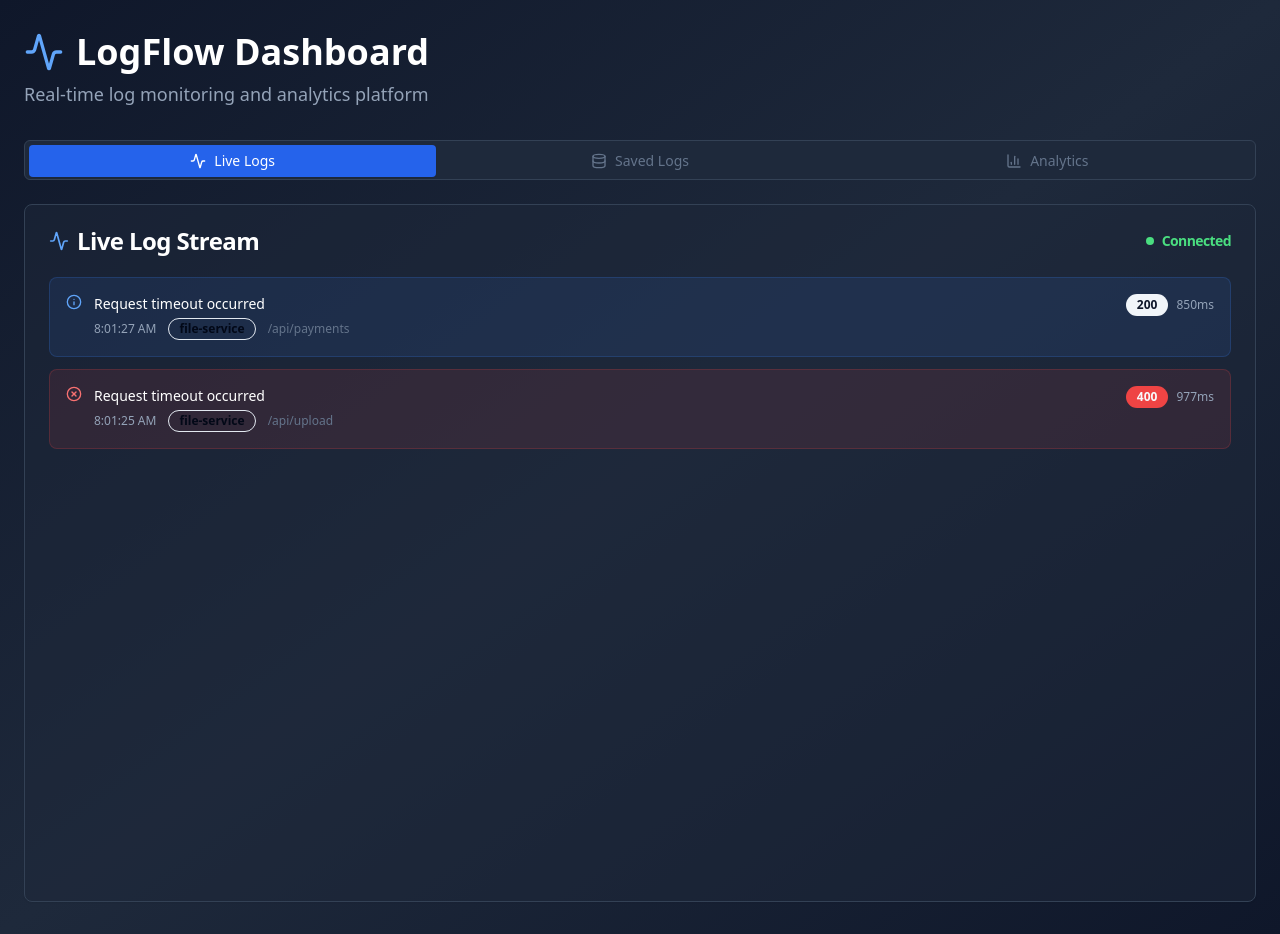
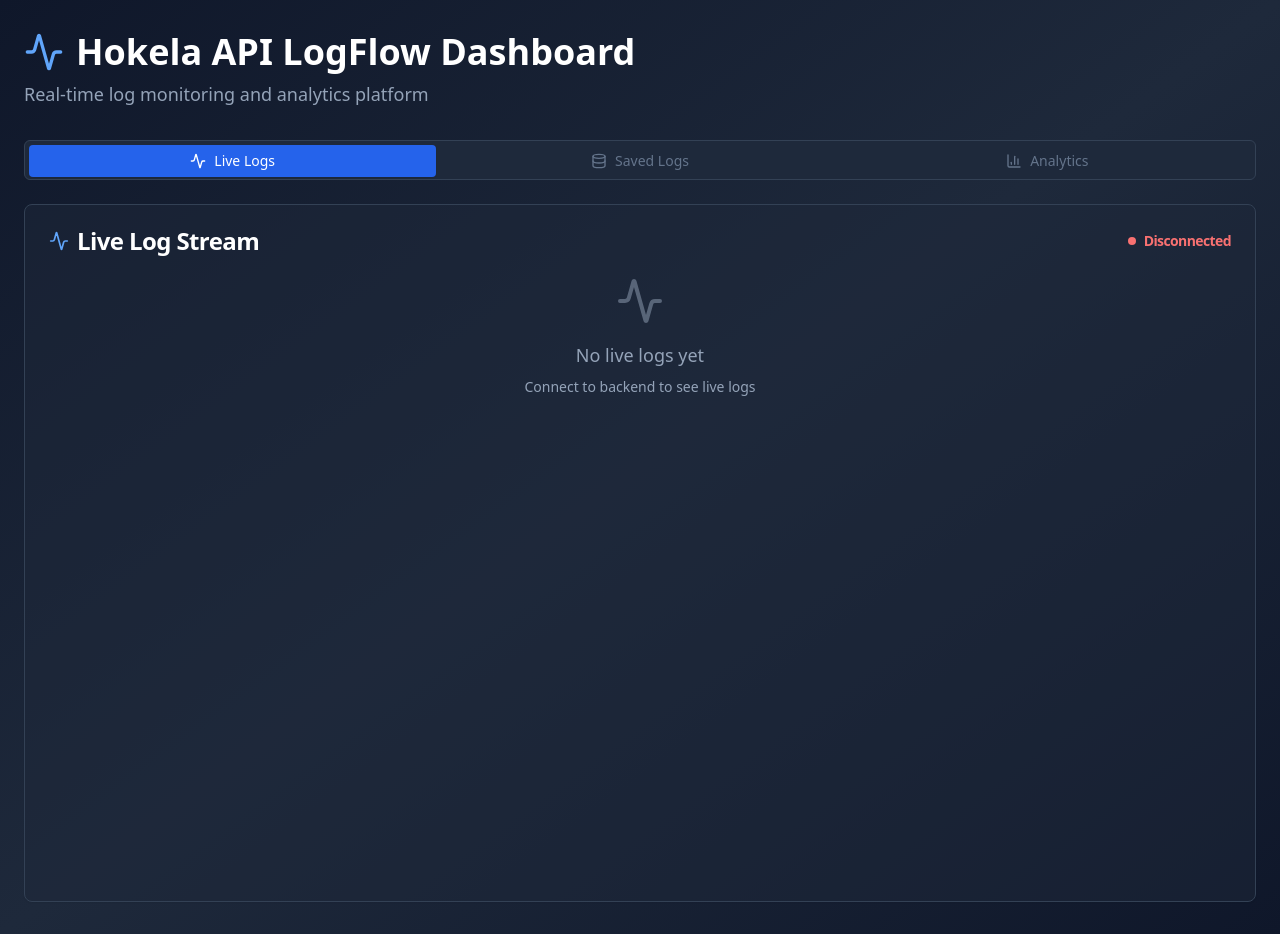
Before and after one commit to Datamashal/hokela-game-engine, a React (Vite) app: page / in a window 1280 px wide. Built offline with nearby package versions, Linux system fonts and the light colour scheme.

Commit message:
Rename dashboard and add .env files
Rename the dashboard to "Hokela API LogFlow Dashboard".
Add .env files for storing credentials in both backend and frontend.
Remove all mock data.

```diff
--- a/index.html
+++ b/index.html
@@ -4,12 +4,12 @@
   <head>
     <meta charset="UTF-8" />
     <meta name="viewport" content="width=device-width, initial-scale=1.0" />
-    <title>LogFlow Dashboard - Real-time Log Monitoring</title>
-    <meta name="description" content="Real-time log monitoring and analytics platform" />
+    <title>Hokela API LogFlow Dashboard - Real-time Log Monitoring</title>
+    <meta name="description" content="Real-time log monitoring and analytics platform for Hokela APIs" />
     <meta name="author" content="Lovable" />
 
-    <meta property="og:title" content="LogFlow Dashboard - Real-time Log Monitoring" />
-    <meta property="og:description" content="Real-time log monitoring and analytics platform" />
+    <meta property="og:title" content="Hokela API LogFlow Dashboard - Real-time Log Monitoring" />
+    <meta property="og:description" content="Real-time log monitoring and analytics platform for Hokela APIs" />
     <meta property="og:type" content="website" />
     <meta property="og:image" content="https://lovable.dev/opengraph-image-p98pqg.png" />
 
--- a/src/components/dashboard/LiveLogs.tsx
+++ b/src/components/dashboard/LiveLogs.tsx
@@ -8,49 +8,51 @@ import { Activity, AlertCircle, CheckCircle, Info, XCircle } from "lucide-react"
 interface LogEntry {
   id: string;
   timestamp: string;
-  level: 'info' | 'warn' | 'error' | 'success';
+  level: 'info' | 'warn' | 'error' | 'success' | 'debug';
   message: string;
   service: string;
   endpoint?: string;
   statusCode?: number;
   processingTime?: number;
+  userId?: string;
+  requestId?: string;
 }
 
 const LiveLogs = () => {
   const [logs, setLogs] = useState<LogEntry[]>([]);
   const [isConnected, setIsConnected] = useState(false);
 
-  // Simulate real-time log streaming
   useEffect(() => {
-    const interval = setInterval(() => {
-      const newLog: LogEntry = {
-        id: Math.random().toString(36).substr(2, 9),
-        timestamp: new Date().toISOString(),
-        level: ['info', 'warn', 'error', 'success'][Math.floor(Math.random() * 4)] as LogEntry['level'],
-        message: [
-          'User authentication successful',
-          'Database connection established',
-          'API rate limit exceeded',
-          'File upload completed',
-          'Cache invalidated',
-          'Request timeout occurred',
-          'Payment processed successfully'
-        ][Math.floor(Math.random() * 7)],
-        service: ['auth-service', 'payment-service', 'user-service', 'file-service'][Math.floor(Math.random() * 4)],
-        endpoint: ['/api/login', '/api/users', '/api/upload', '/api/payments'][Math.floor(Math.random() * 4)],
-        statusCode: [200, 201, 400, 401, 500][Math.floor(Math.random() * 5)],
-        processingTime: Math.floor(Math.random() * 1000) + 50
-      };
+    // TODO: Initialize WebSocket connection to backend
+    // const wsUrl = import.meta.env.VITE_WS_URL || 'ws://localhost:5000';
+    // const socket = new WebSocket(wsUrl);
 
-      setLogs(prev => [newLog, ...prev.slice(0, 49)]); // Keep only latest 50 logs
-    }, 2000);
+    // socket.onopen = () => {
+    //   console.log('WebSocket connected');
+    //   setIsConnected(true);
+    // };
 
-    setIsConnected(true);
+    // socket.onmessage = (event) => {
+    //   const newLog = JSON.parse(event.data);
+    //   setLogs(prev => [newLog, ...prev.slice(0, 49)]);
+    // };
 
-    return () => {
-      clearInterval(interval);
+    // socket.onclose = () => {
+    //   console.log('WebSocket disconnected');
+    //   setIsConnected(false);
+    // };
+
+    // socket.onerror = (error) => {
+    //   console.error('WebSocket error:', error);
+    //   setIsConnected(false);
+    // };
+
+    // return () => {
+    //   socket.close();
+    // };
+
+    // Temporary: Show disconnected state until WebSocket is implemented
     setIsConnected(false);
-    };
   }, []);
 
   const getLogIcon = (level: LogEntry['level']) => {
@@ -59,6 +61,7 @@ const LiveLogs = () => {
       case 'warn': return <AlertCircle className="h-4 w-4 text-yellow-400" />;
       case 'error': return <XCircle className="h-4 w-4 text-red-400" />;
       case 'success': return <CheckCircle className="h-4 w-4 text-green-400" />;
+      case 'debug': return <Info className="h-4 w-4 text-gray-400" />;
     }
   };
 
@@ -68,6 +71,7 @@ const LiveLogs = () => {
       case 'warn': return 'bg-yellow-500/10 border-yellow-500/20 text-yellow-300';
       case 'error': return 'bg-red-500/10 border-red-500/20 text-red-300';
       case 'success': return 'bg-green-500/10 border-green-500/20 text-green-300';
+      case 'debug': return 'bg-gray-500/10 border-gray-500/20 text-gray-300';
     }
   };
 
@@ -89,6 +93,17 @@ const LiveLogs = () => {
       </CardHeader>
       <CardContent>
         <ScrollArea className="h-[600px] w-full">
+          {logs.length === 0 ? (
+            <div className="flex items-center justify-center h-full text-slate-400">
+              <div className="text-center">
+                <Activity className="h-12 w-12 mx-auto mb-4 opacity-50" />
+                <p className="text-lg mb-2">No live logs yet</p>
+                <p className="text-sm">
+                  {isConnected ? 'Waiting for log entries...' : 'Connect to backend to see live logs'}
+                </p>
+              </div>
+            </div>
+          ) : (
             <div className="space-y-3">
               {logs.map((log) => (
                 <div
@@ -107,6 +122,9 @@ const LiveLogs = () => {
                           </Badge>
                           {log.endpoint && (
                             <span className="text-slate-500">{log.endpoint}</span>
+                          )}
+                          {log.requestId && (
+                            <span className="text-slate-500 font-mono">ID: {log.requestId}</span>
                           )}
                         </div>
                       </div>
@@ -128,6 +146,7 @@ const LiveLogs = () => {
                 </div>
               ))}
             </div>
+          )}
         </ScrollArea>
       </CardContent>
     </Card>
--- a/src/pages/Index.tsx
+++ b/src/pages/Index.tsx
@@ -14,7 +14,7 @@ const Index = () => {
         <div className="mb-8">
           <h1 className="text-4xl font-bold text-white mb-2 flex items-center gap-3">
             <Activity className="h-10 w-10 text-blue-400" />
-            LogFlow Dashboard
+            Hokela API LogFlow Dashboard
           </h1>
           <p className="text-slate-400 text-lg">
             Real-time log monitoring and analytics platform
```
Also changed, not shown: 2 other files (tests, documents, lock files or other folders). Lines whose indentation alone changed are shown as unchanged.
